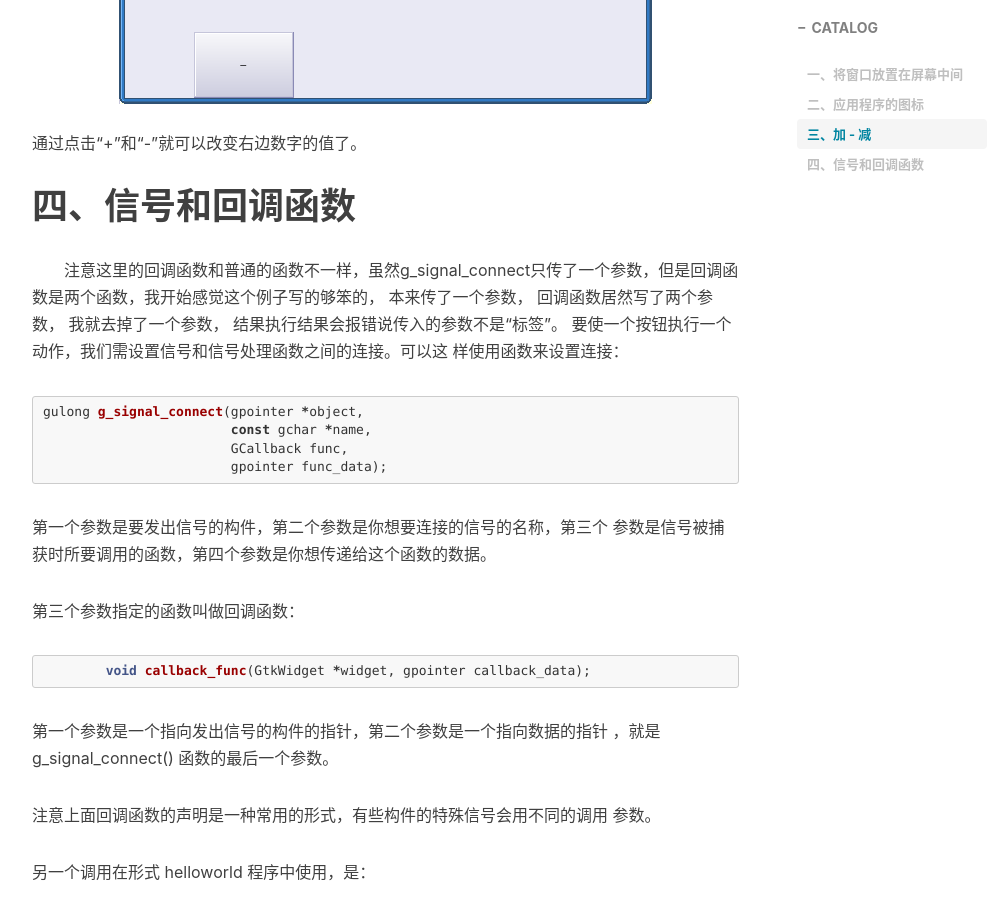
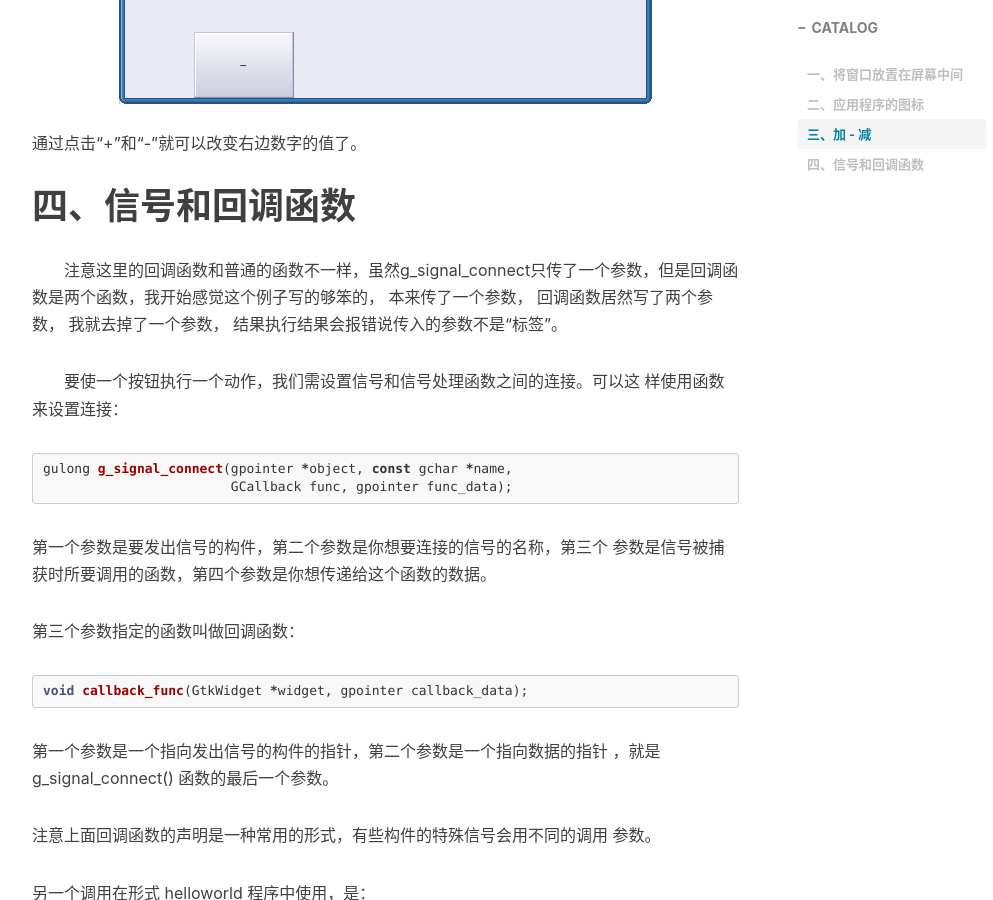
Before and after one commit to xuyumeng/xuyumeng.github.io, a Jekyll site: the page built from _posts/2011-01-18-gtk2.md, in a window 1280 px wide and 900 px high, scrolled down 6732 px. Shown: the whole window, without its empty margins (233-1226 px from the left). Built offline with Jekyll 4.4.1, drawn with Linux system fonts in a browser that asks for light colours; nearby versions of some CDN libraries; comment, search, counter and statistics services are not loaded.

Commit message:
format adjust

````diff
--- a/_posts/2011-01-18-gtk2.md
+++ b/_posts/2011-01-18-gtk2.md
@@ -188,16 +188,14 @@ gcc -o dec_inc dec_inc.c `pkg-config --cflags --libs gtk+-2.0`
 通过点击“+”和“-”就可以改变右边数字的值了。
 
 # 四、信号和回调函数
+　　注意这里的回调函数和普通的函数不一样，虽然g_signal_connect只传了一个参数，但是回调函数是两个函数，我开始感觉这个例子写的够笨的， 本来传了一个参数， 回调函数居然写了两个参数， 我就去掉了一个参数， 结果执行结果会报错说传入的参数不是“标签”。
 
-　　注意这里的回调函数和普通的函数不一样，虽然g_signal_connect只传了一个参数，但是回调函数是两个函数，我开始感觉这个例子写的够笨的， 本来传了一个参数， 回调函数居然写了两个参数， 我就去掉了一个参数， 结果执行结果会报错说传入的参数不是“标签”。
- 要使一个按钮执行一个动作，我们需设置信号和信号处理函数之间的连接。可以这
+　　要使一个按钮执行一个动作，我们需设置信号和信号处理函数之间的连接。可以这
 样使用函数来设置连接：
 
 ```c
-gulong g_signal_connect(gpointer *object,
-                        const gchar *name,
-                        GCallback func,
-                        gpointer func_data);
+gulong g_signal_connect(gpointer *object, const gchar *name,
+                        GCallback func, gpointer func_data);
 ```
 
 
@@ -208,7 +206,7 @@ gulong g_signal_connect(gpointer *object,
 第三个参数指定的函数叫做回调函数：
 
 ```c
-	void callback_func(GtkWidget *widget, gpointer callback_data);
+void callback_func(GtkWidget *widget, gpointer callback_data);
 ```
 
 第一个参数是一个指向发出信号的构件的指针，第二个参数是一个指向数据的指针
````
